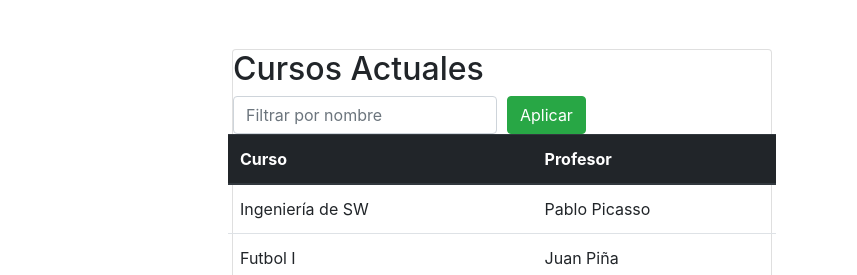
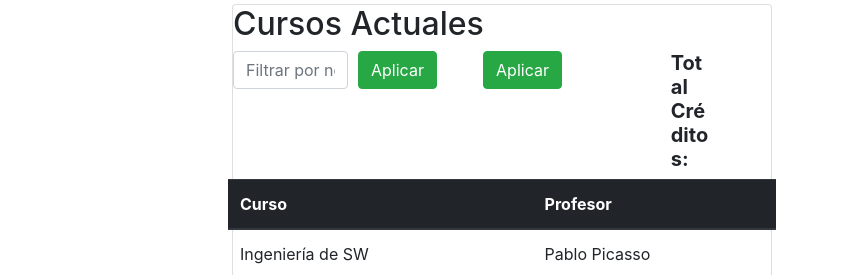
Before and after one commit to jsgonzalez15/taller2typescript, a website: page index.html in a window 1280 px wide. Shown: the top 275 px of the page, 423-1280 px from the left. Drawn offline with nearby package versions, Linux system fonts and the light colour scheme.

Commit message:
Now it works, i have added the last button/section html missing id

```diff
--- a/index.html
+++ b/index.html
@@ -35,6 +35,13 @@
 								<div class="col">
 									<button type="button" id="button-filterByName" class="btn btn-success">Aplicar</button>
 								</div>
+                <div class="col">
+									<button type="button" id="button-filterByName" class="btn btn-success">Aplicar</button>
+								</div>
+                <div class="row justify-content-end">
+              <h5 class="col-4"><strong>Total Créditos:</strong></h5>
+              <h5 class="col-4" id="total-credits"><strong></strong></h5>
+            </div>
                 <table class="table">
                     <thead class="thead thead-dark">
                         <tr>
```
